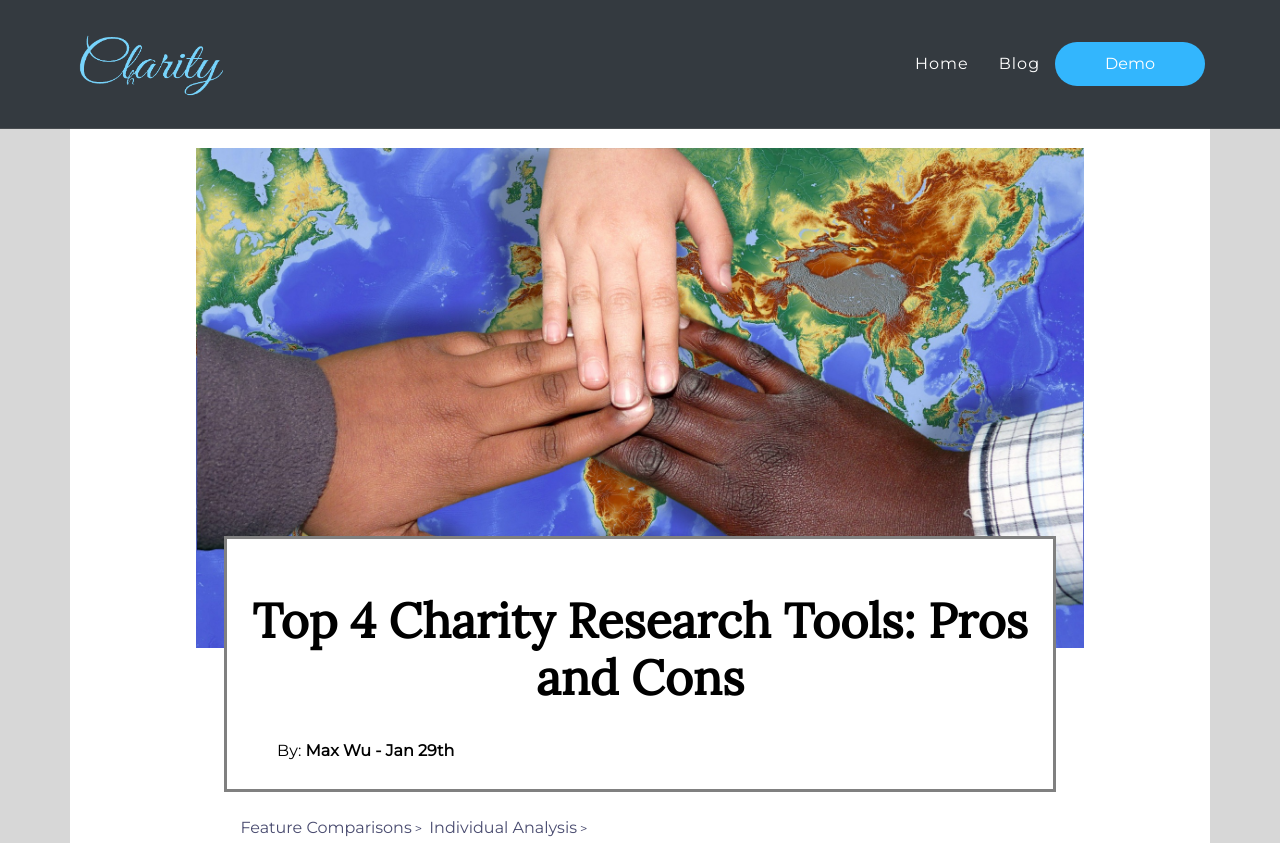
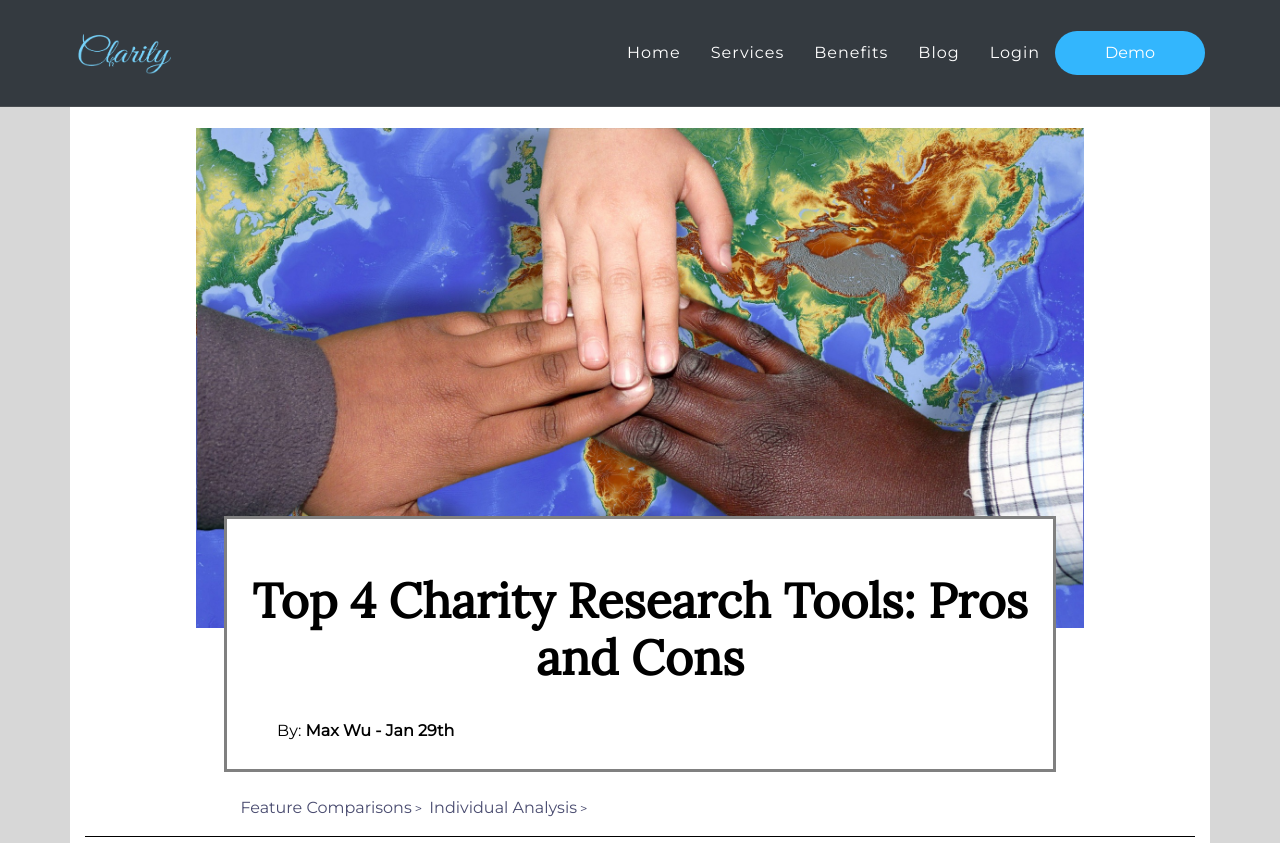
Before and after one commit to RoshDaboss123/RoshDaboss123.github.io, a plain HTML site: page researchTools.html in a window 1280 px wide. Shown: the top 843 px of the page. Drawn offline with nearby package versions, Linux system fonts and the light colour scheme; a web font is replaced by a local one.

Commit message:
Update researchTools.html

```diff
--- a/researchTools.html
+++ b/researchTools.html
@@ -31,13 +31,16 @@
                 <div class="collapse navbar-collapse justify-content-between" id="navbarCollapse">
                     <div class="navbar-nav ml-auto">
                         <a href="index.html" class="nav-item nav-link">Home</a>
+                        <a href="services.html" class="nav-item nav-link">Services</a>
+                        <a href="benefits.html" class="nav-item nav-link">Benefits</a>
                         <a href="blog.html" class="nav-item nav-link">Blog</a>
+                        <a href="login.html" class="nav-item nav-link">Login</a>
                         <a href="demo.html" class="cta"><button>Demo</button></a>
                     </div>
                 </div>
             </div>
         </div>
-        <div id = "benefits" style = "z-index: 999;">
+        <div id = "benefits">
             <div class="navbar navbar-expand-lg bg-dark navbar-dark">
                 <div class="container-fluid">
                     <div><a href="index.html"><img class = "resize" src="img/logo.png"></img></a></div>
@@ -47,21 +50,20 @@
                     <div class="collapse navbar-collapse justify-content-between" id="navbarCollapse">
                         <div class="navbar-nav ml-auto">
                             <a href="index.html" class="nav-item nav-link">Home</a>
+                            <a href="services.html" class="nav-item nav-link">Services</a>
+                            <a href="benefits.html" class="nav-item nav-link">Benefits</a>
                             <a href="blog.html" class="nav-item nav-link">Blog</a>
+                            <a href="login.html" class="nav-item nav-link">Login</a>
                             <a href="demo.html" class="cta"><button>Demo</button></a>
                         </div>
                     </div>
                 </div>
             </div>
         </div>
-        <header>
-        </header>
+
         <div class="container" style = "z-index: 1;">
             <section>
                 <br><br>
-            <!--
-            <a href="blog.html"><button class = "btn">< Back to Blogs </button></a>
-            -->
                 <br><br>
                 <div class = "blog-image" style = "overflow: hidden;">
                     <div>
@@ -212,18 +214,6 @@
                     <p class = "subheader" style = "color: black; text-align: left;">- Extremely Limited database - Only rates 600 charities out of 1.5 million nonprofits in the USA.</p>
                     <p class = "subheader" style = "color: black; text-align: left;">- Occasionally provides inaccurate rating regarding charities due to reliance on IRS 990 formsNonprofits listed on CharityWatch are usually large and have credibility already - provides virtually no insight on smaller, less known charities.</p>
                 </section>
-            <!--
-            <section id = "conclusion">
-                <br>
-                <div class = "head" style = "color: black">
-                    <p>How Can You Benefit?</p>
-                </div>
-                <p class = "subheader" style = "color: black">
-                    In conclusion, claiming a tax deduction for charitable donations can seem like a daunting task, but with the right information and guidance, it can be a simple process. By understanding the rules and limitations that apply to different types of donations, donors can ensure that their contributions are tax-deductible and maximize their deductions.
-                </p>
-                <br><br>
-            </section>
-            -->
                 <div class = "head" style = "color: black">
                     <p>Read Next:</p>
                 </div>
```
Lines whose indentation alone changed are shown as unchanged.
